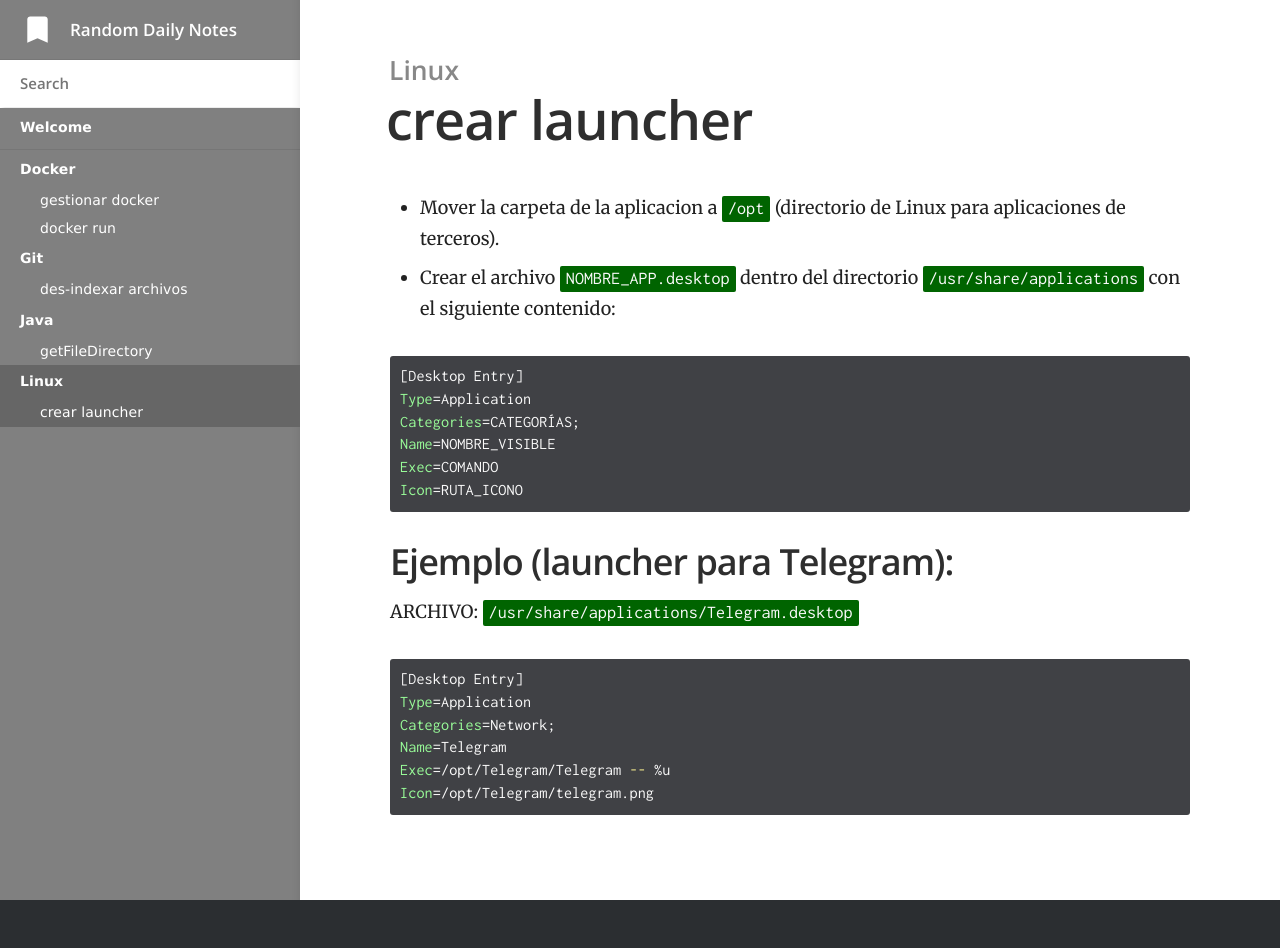
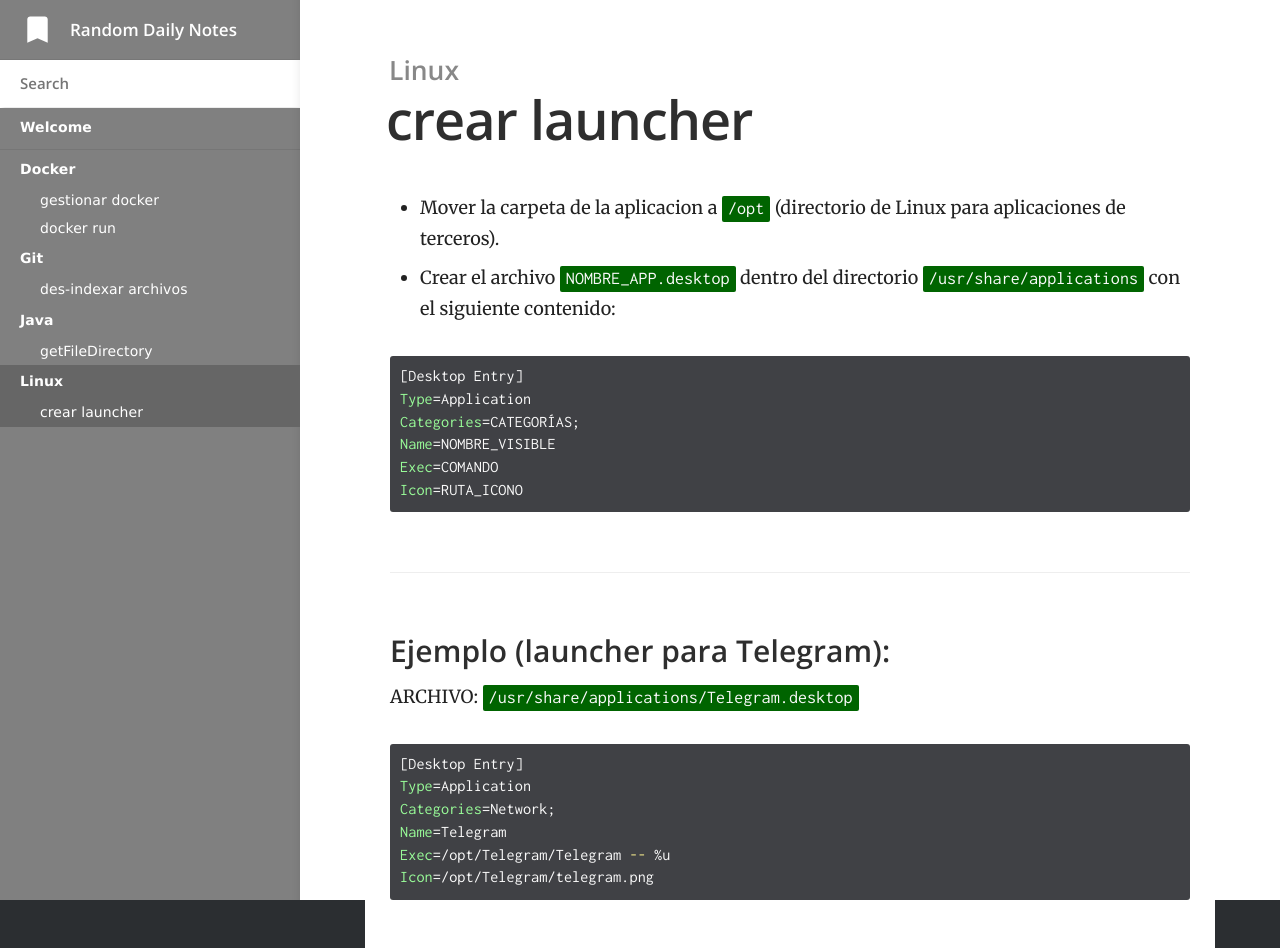
Before and after one commit to slaarks/slaarks.github.io, a Jekyll site: the page built from _docs/Linux/create-launcher.md, in a window 1280 px wide. Built offline with Jekyll 4.4.1, drawn with Linux system fonts in a browser that asks for light colours; before the commit the page ends 900 px from its top, so only the background shows below that.

````diff
--- a/_docs/Linux/create-launcher.md
+++ b/_docs/Linux/create-launcher.md
@@ -16,7 +16,7 @@ Exec=COMANDO
 Icon=RUTA_ICONO
 ```
 
-## Ejemplo (launcher para Telegram):
+### Ejemplo (launcher para Telegram):
 
 ARCHIVO: `/usr/share/applications/Telegram.desktop`
 
````
